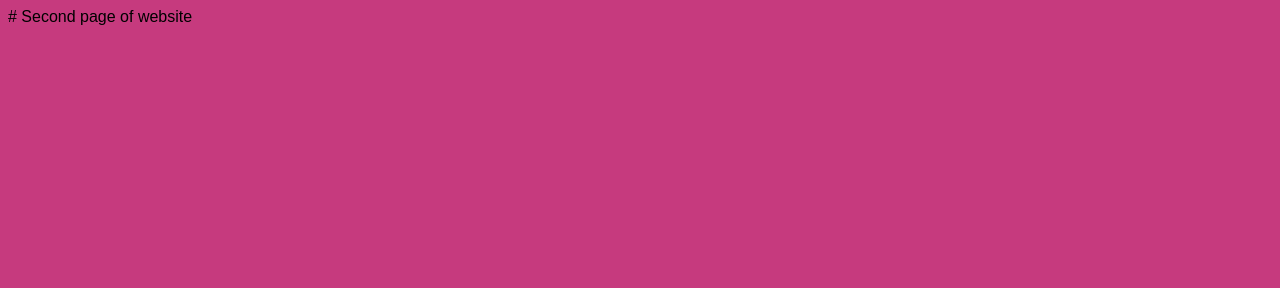
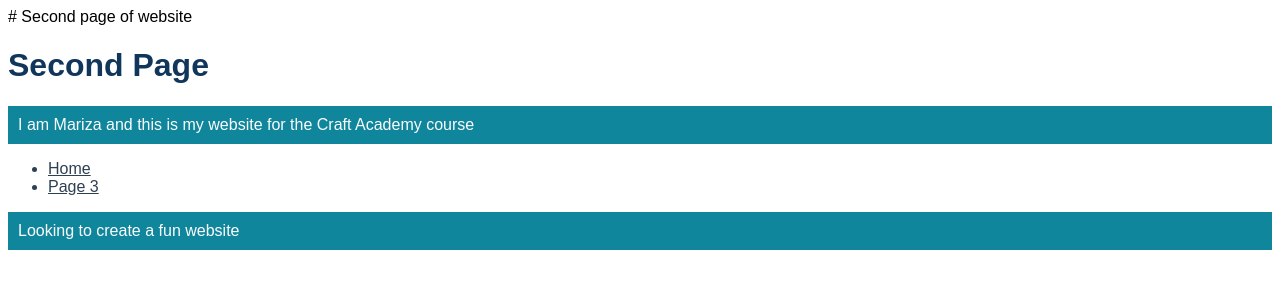
Before and after one commit to marizaswart/marizaswart.github.io, a plain HTML site: page page2.html in a window 1280 px wide. Drawn offline with Linux system fonts and the light colour scheme.

```diff
--- a/page2.html
+++ b/page2.html
@@ -10,5 +10,16 @@
   <link rel="stylesheet" href="style.css">
 </head>
 
+<body>
+<h1>Second Page</h1>
+<p>I am Mariza and this is my website for the Craft Academy course</p>
+
+<ul>
+  <li><a href="index.html">Home</a></li>
+  <li><a href="page3.html">Page 3</a></li>
+</ul>
+
+<p>Looking to create a fun website</p>
+</body>
 
 </html>
--- a/style.css
+++ b/style.css
@@ -3,7 +3,6 @@ h1 {
 }
 
 body {
-   background: #C63A7E;
    font-family: sans-serif;
 }
 
```
Also changed, not shown: index.html (+2 -0 lines), page3.html (+13 -0 lines).
